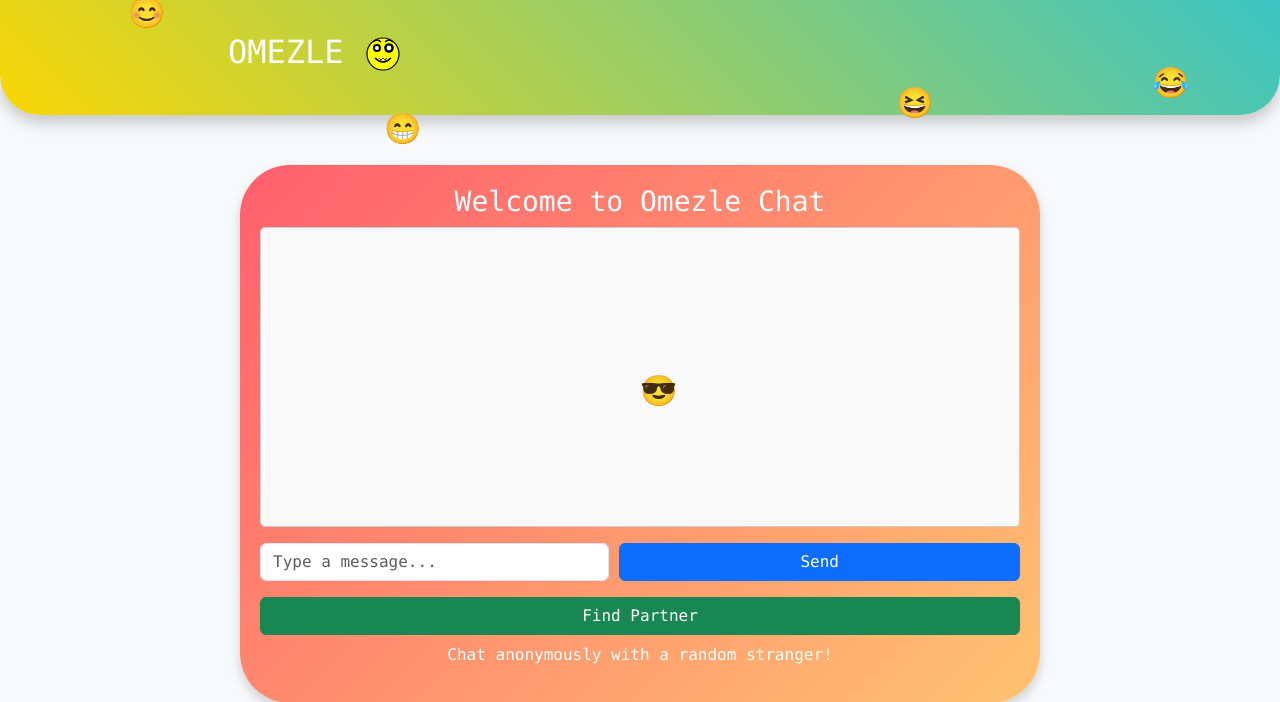
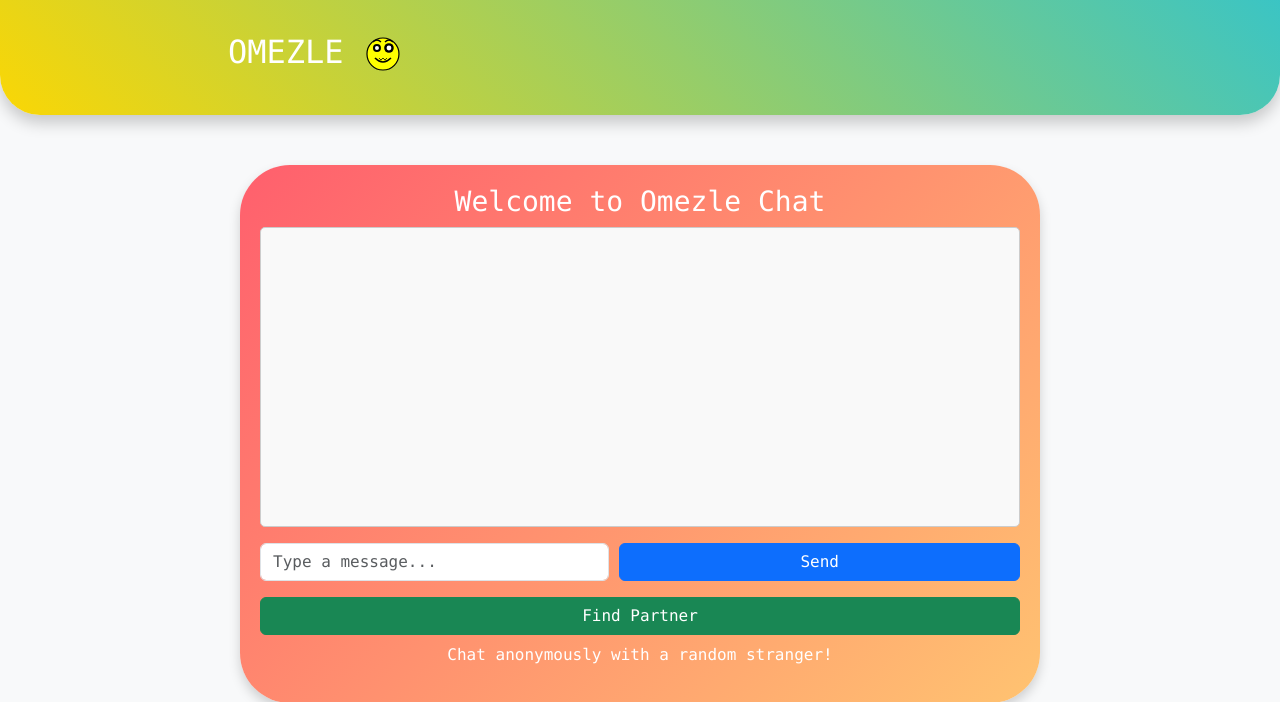
Before and after one commit to SkvProgrammer/random-chat-web-app-omezle, a Flask app: page / in a window 1280 px wide. Shown: the top 702 px of the page. Run offline with Flask 3, Linux system fonts and the light colour scheme; some libraries are stand-ins or nearby versions.

Commit message:
Update index.html

```diff
--- a/templates/index.html
+++ b/templates/index.html
@@ -12,11 +12,11 @@
 
 </head>
 <body>
-    <div class="smiley">😊</div>
+    <!--<div class="smiley">😊</div>
     <div class="smiley">😁</div>
     <div class="smiley">😎</div>
     <div class="smiley">😆</div>
-    <div class="smiley">😂</div>
+    <div class="smiley">😂</div>-->
     <header>
 
         <nav class="navbar navbar-expand-lg text-primary">
```
